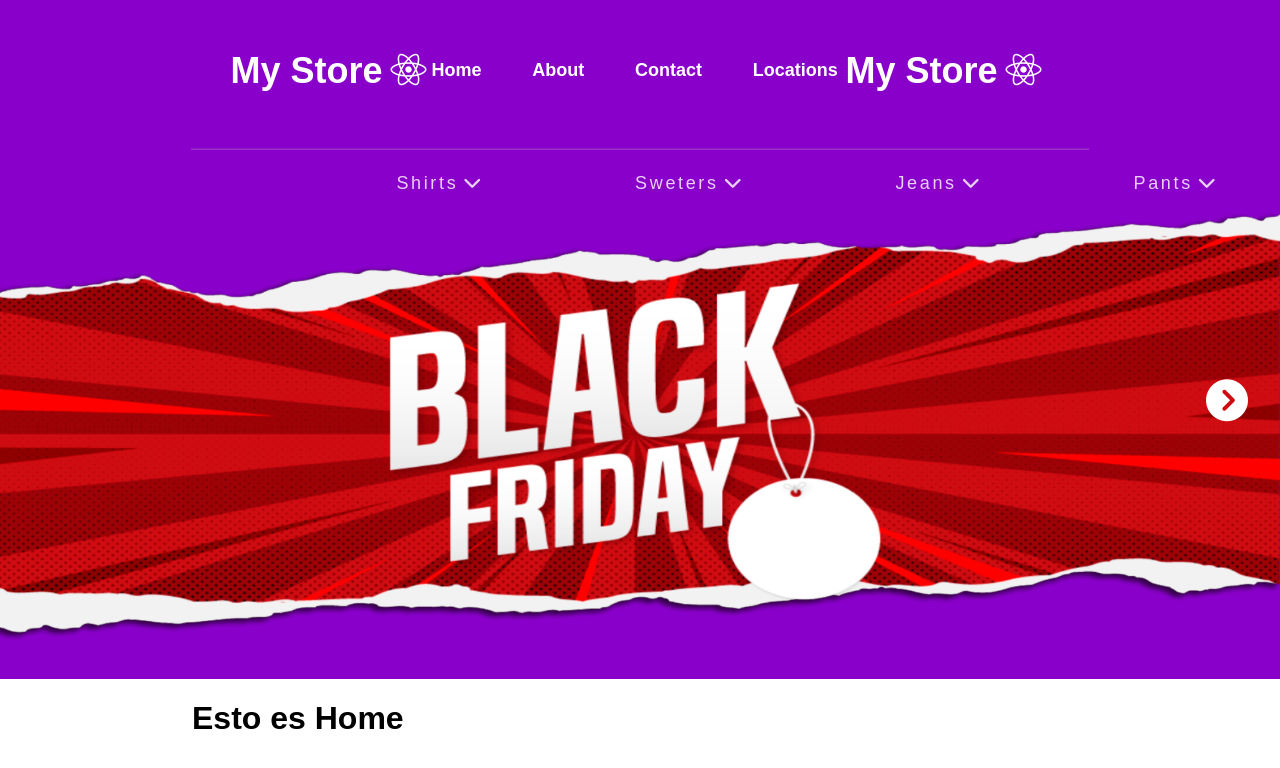
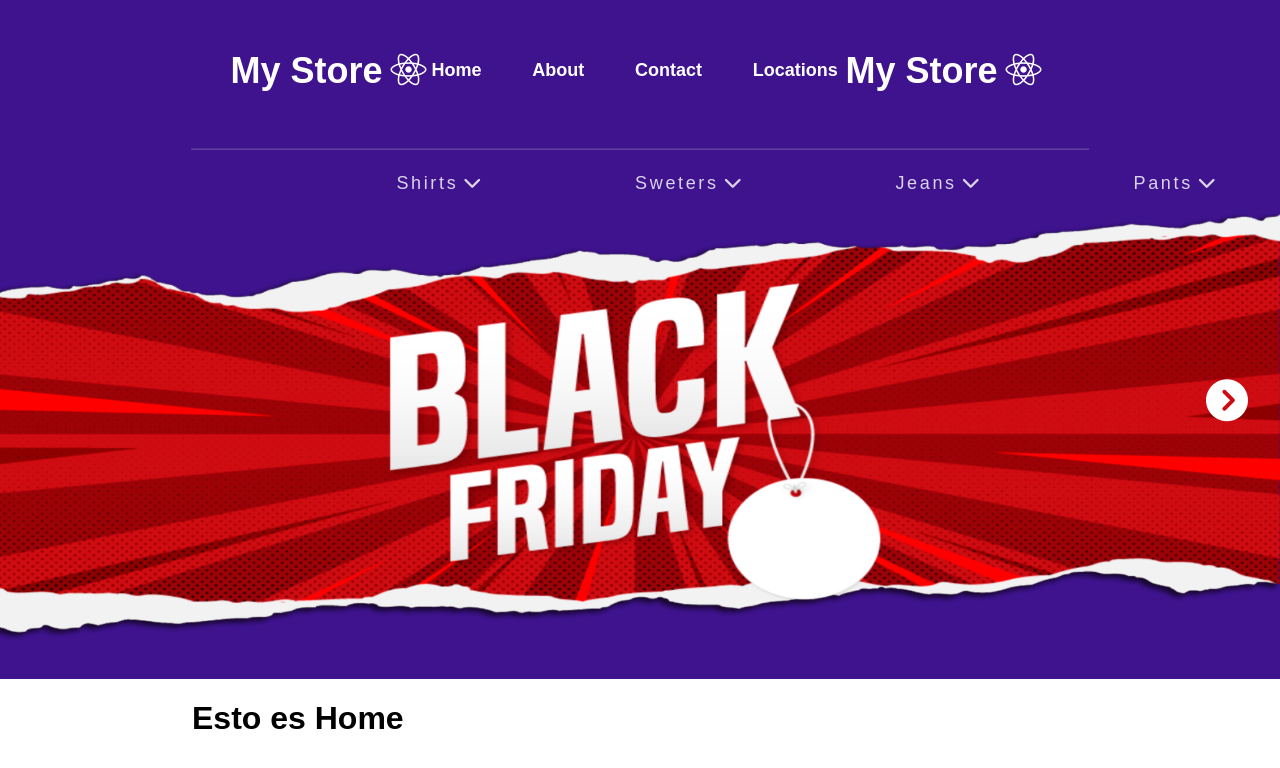
Before and after one commit to Gonzaleki/E-Commerce, a React (Create React App) app: page / in a window 1280 px wide. Shown: the top 768 px of the page. Built offline with nearby package versions, Linux system fonts and the light colour scheme; a web font is replaced by a local one.

Commit message:
Color change

```diff
--- a/src/App.css
+++ b/src/App.css
@@ -1,5 +1,5 @@
 
 
 .nav-elements{
-    background-color: #8900ca;
+    background-color: #3e138d;
 }
--- a/src/components/ImageSlider.jsx
+++ b/src/components/ImageSlider.jsx
@@ -14,7 +14,7 @@ function ImageSlider() {
     }
 
     return (
-        <div style={{background: '#8900ca'}}>
+        <div style={{background: '#3e138d'}}>
             {currentIndex === 0 ? <i></i> : <i className="fa-sharp fa-solid fa-circle-chevron-left" onClick={previousImg}></i>}
             <img style={{width:'100%'}} src={Slides[currentIndex].src} alt="" />
             {currentIndex === (Slides.length-1) ? <i></i> : <i className="fa-sharp fa-solid fa-circle-chevron-right" onClick={nextImg}></i>}
--- a/src/styles/header.css
+++ b/src/styles/header.css
@@ -89,7 +89,7 @@ img{
     position: static;
     top: 0;
     width: 100%;
-    background-color: #8900ca;
+    background-color: #3e138d;
 }
 
 .menu.fixed {
@@ -105,7 +105,7 @@ img{
     z-index: 2;
     top: 0;
     width: 100%;
-    background-color: #8900ca;
+    background-color: #3e138d;
 }
 
 
```
